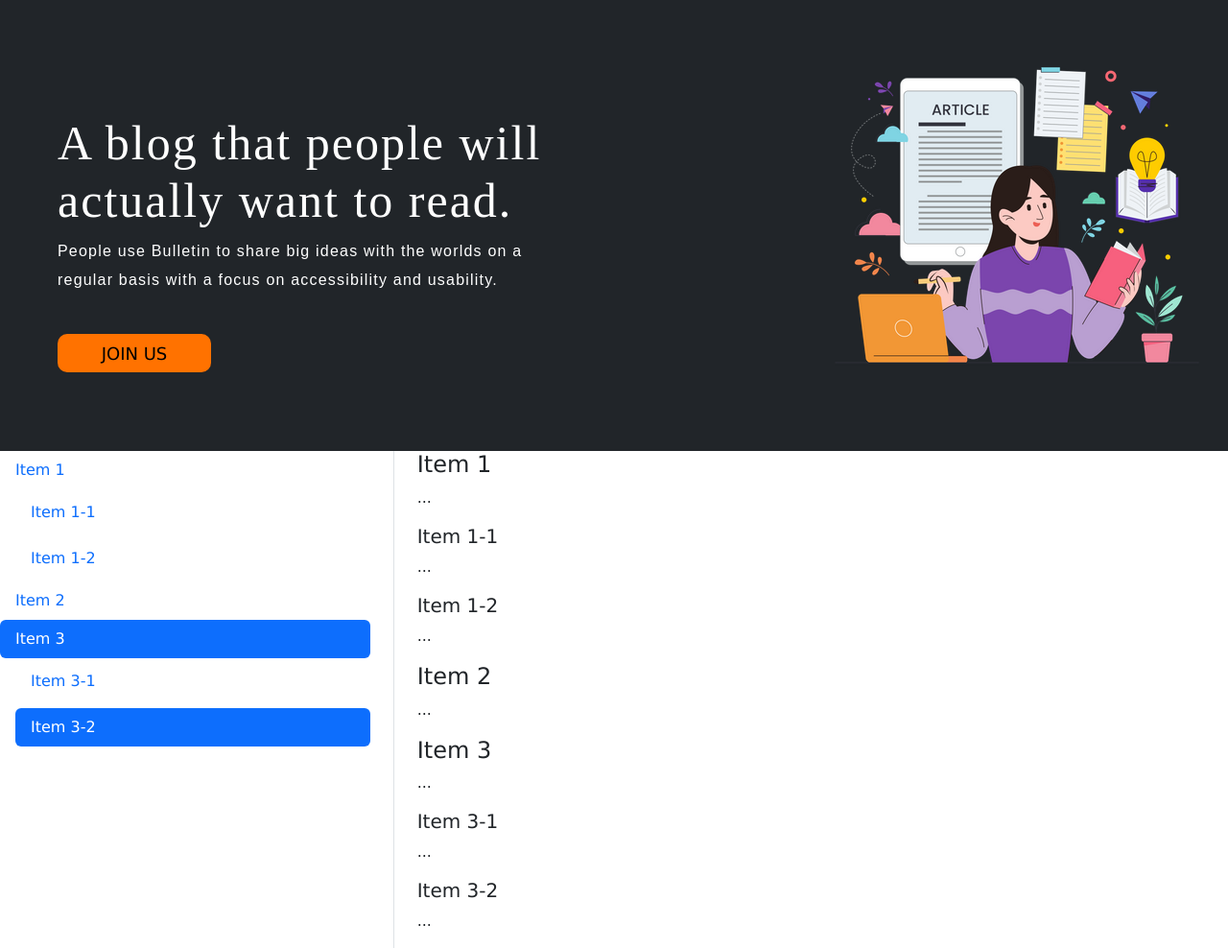
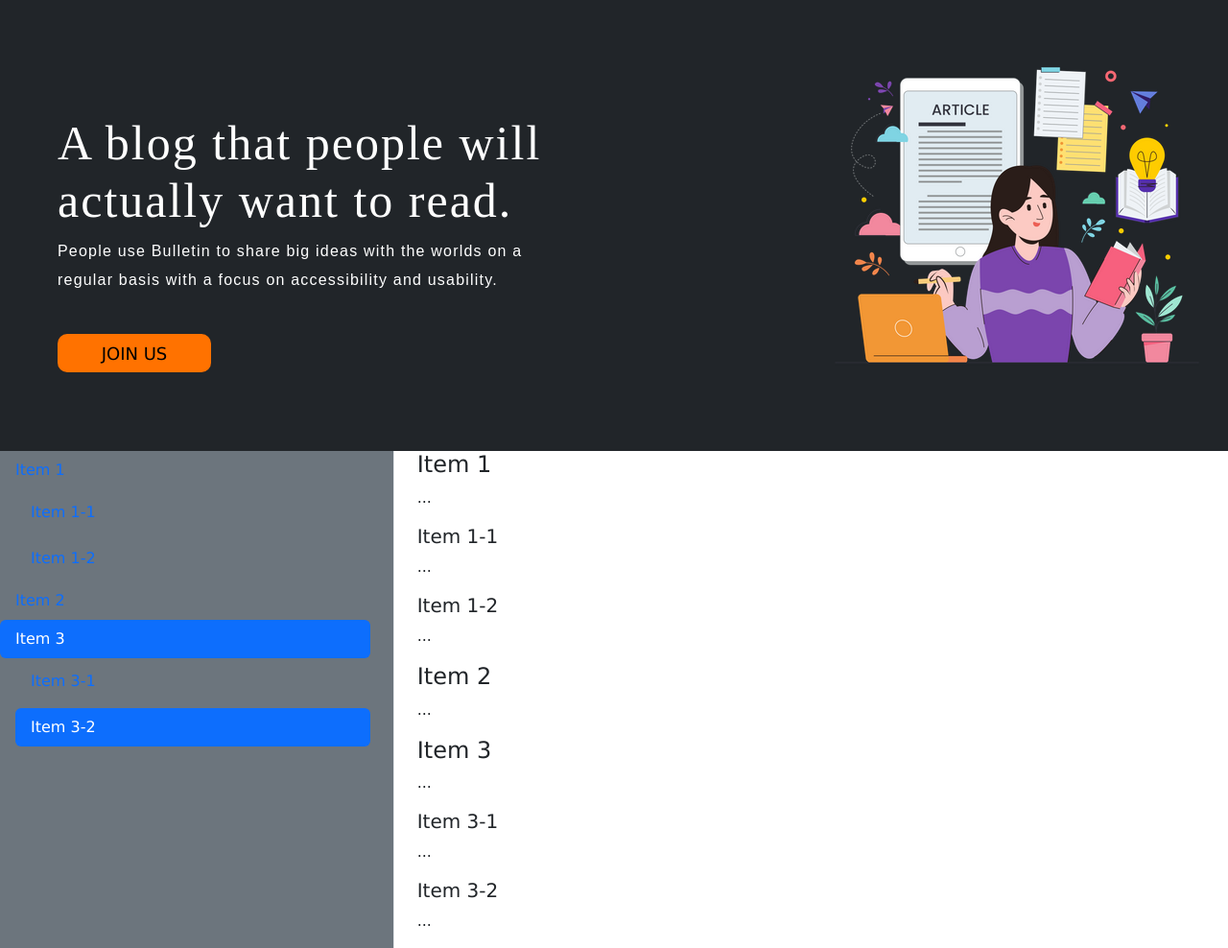
Before and after one commit to OmAvhad/LogB, a Django app: page / in a window 1280 px wide. Shown: the part 63-1051 px from the top of the page at 96% size. Run offline with Django 4.2, Linux system fonts and the light colour scheme.

Commit message:
Update the branch

```diff
--- a/templates/main/home.html
+++ b/templates/main/home.html
@@ -147,7 +147,7 @@
 
     <div class="row bg-white">
         <div class="col-4">
-          <nav id="navbar-example3" class="h-100 flex-column align-items-stretch pe-4 border-end">
+          <nav id="navbar-example3" class="h-100 flex-column align-items-stretch pe-4 border-end bg-secondary">
             <nav class="nav nav-pills flex-column">
               <a class="nav-link" href="#item-1">Item 1</a>
               <nav class="nav nav-pills flex-column">
```
